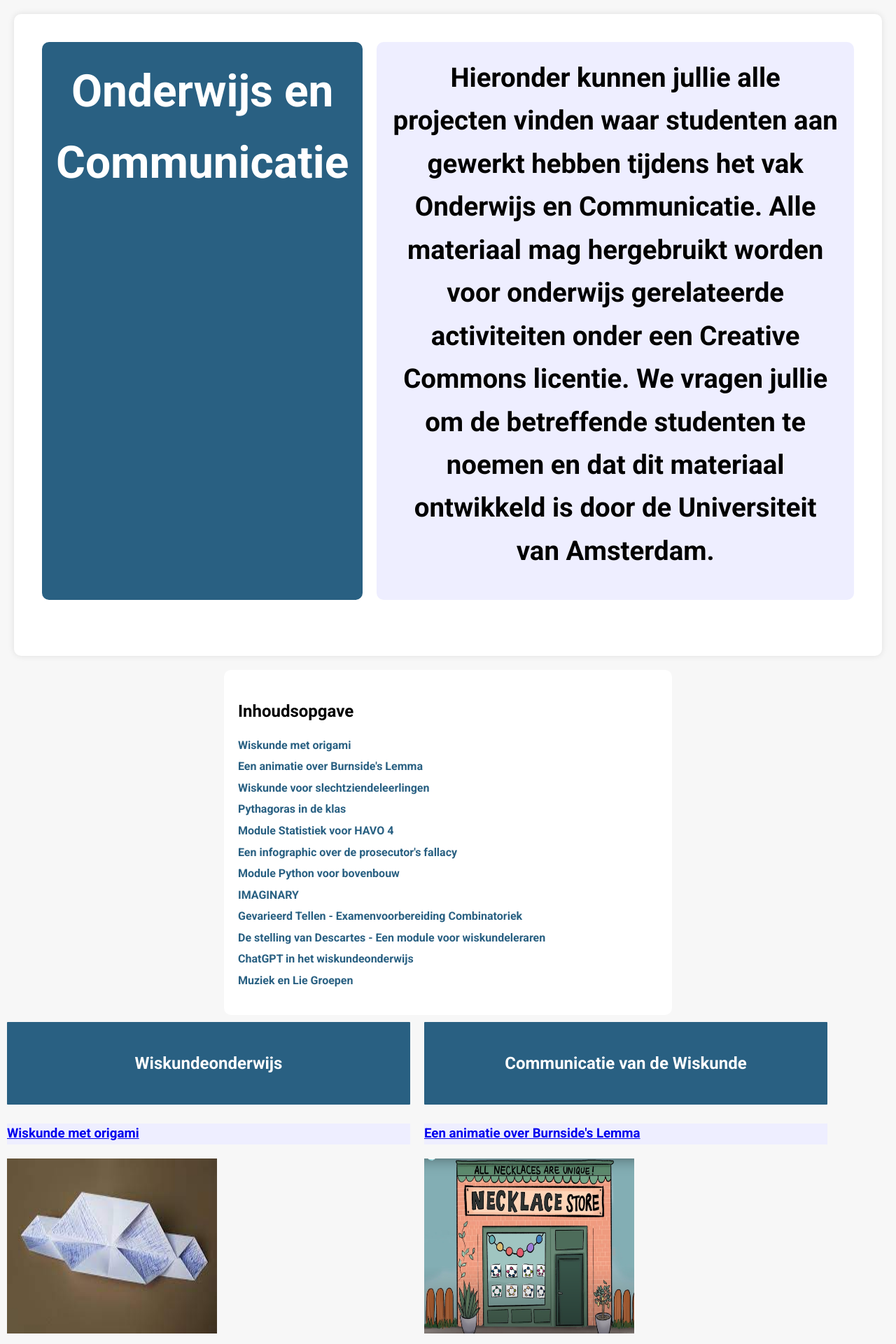
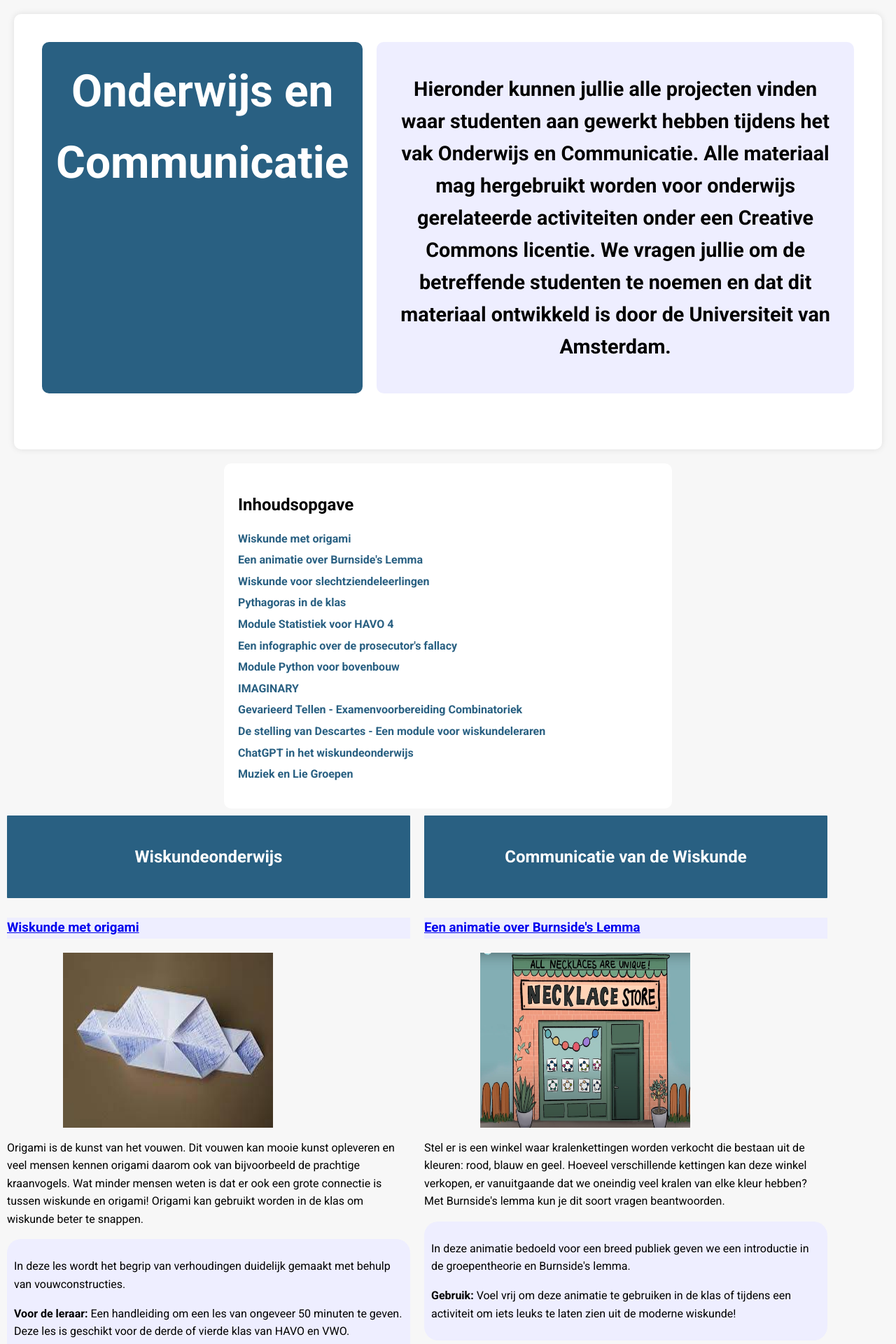
Before and after one commit to NicosStarreveld/Onderwijs-Communicatie, a Jekyll site: the page index.html, which Jekyll copies as it is, in a window 1280 px wide. Shown: the top 1920 px of the page at 70% size. Built offline with Jekyll 4.4.1, drawn with Linux system fonts in a browser that asks for light colours.

Commit message:
Update index.html

```diff
--- a/index.html
+++ b/index.html
@@ -50,6 +50,18 @@
         margin-bottom: 20px;
     }
 
+    .boxje {
+	border-radius: 20px;
+	padding: 10px;
+	font-size: 100%;
+	background-color: #eef;
+	}
+    .imagebox{
+	width: 45%;
+	margin-left: 80px;
+	align: center
+	}
+
     .centerField {
         text-align: center; /* Improved alignment */
     }
@@ -60,10 +72,10 @@
 	margin: 10px;
 	align: center
 	}
-	.row:after {
-  		content: "";
-  		display: table;
-  		clear: both;
+    .row:after {
+  	content: "";
+  	display: table;
+  	clear: both;
 	}
 
      .toc {
@@ -147,10 +159,10 @@
 
     <div class="centerField">
         <div class="box">
-            <h1>Hieronder kunnen jullie alle projecten vinden waar studenten aan gewerkt hebben tijdens het vak
+            <h2>Hieronder kunnen jullie alle projecten vinden waar studenten aan gewerkt hebben tijdens het vak
 	        Onderwijs en Communicatie. Alle materiaal mag hergebruikt worden voor onderwijs gerelateerde
 		activiteiten onder een Creative Commons licentie. We vragen jullie om de betreffende studenten
-		te noemen en dat dit materiaal ontwikkeld is door de Universiteit van Amsterdam.</h1>
+		te noemen en dat dit materiaal ontwikkeld is door de Universiteit van Amsterdam.</h2>
         </div>
     </div>
 </div>
```
